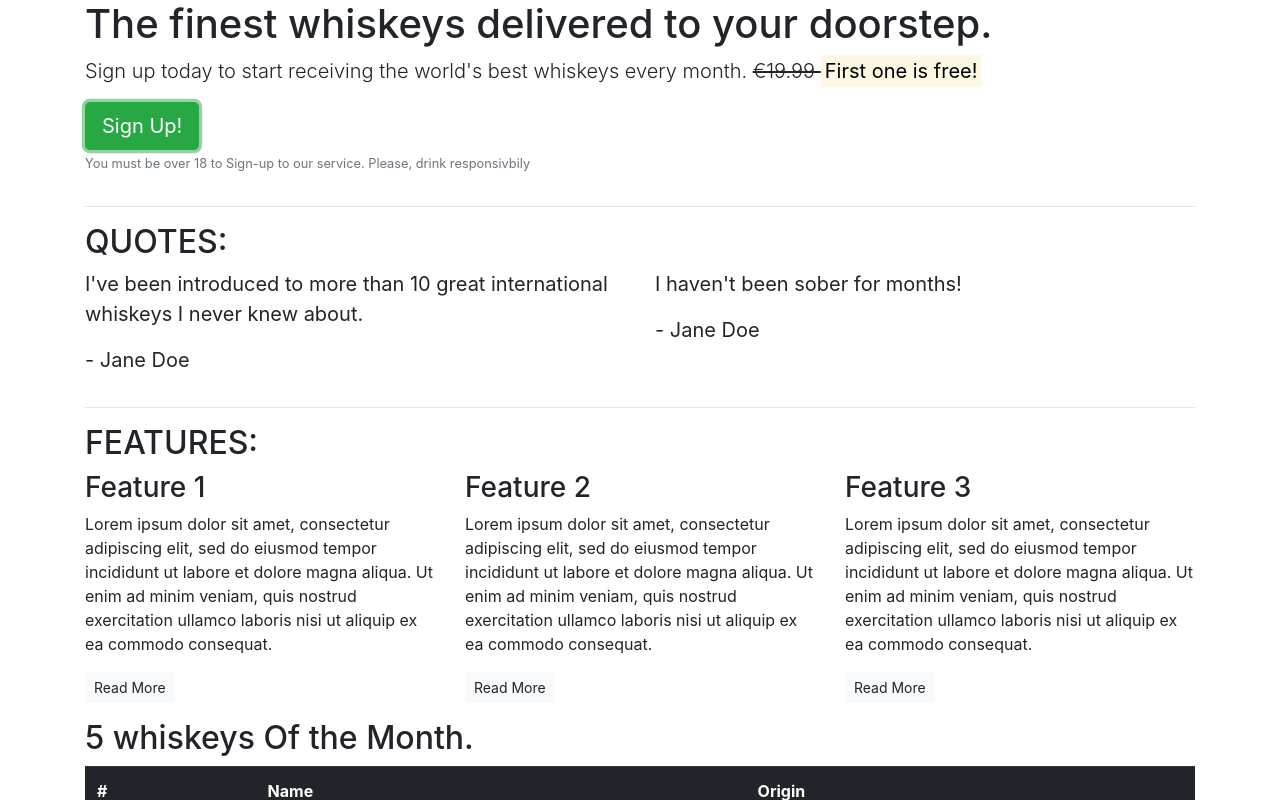
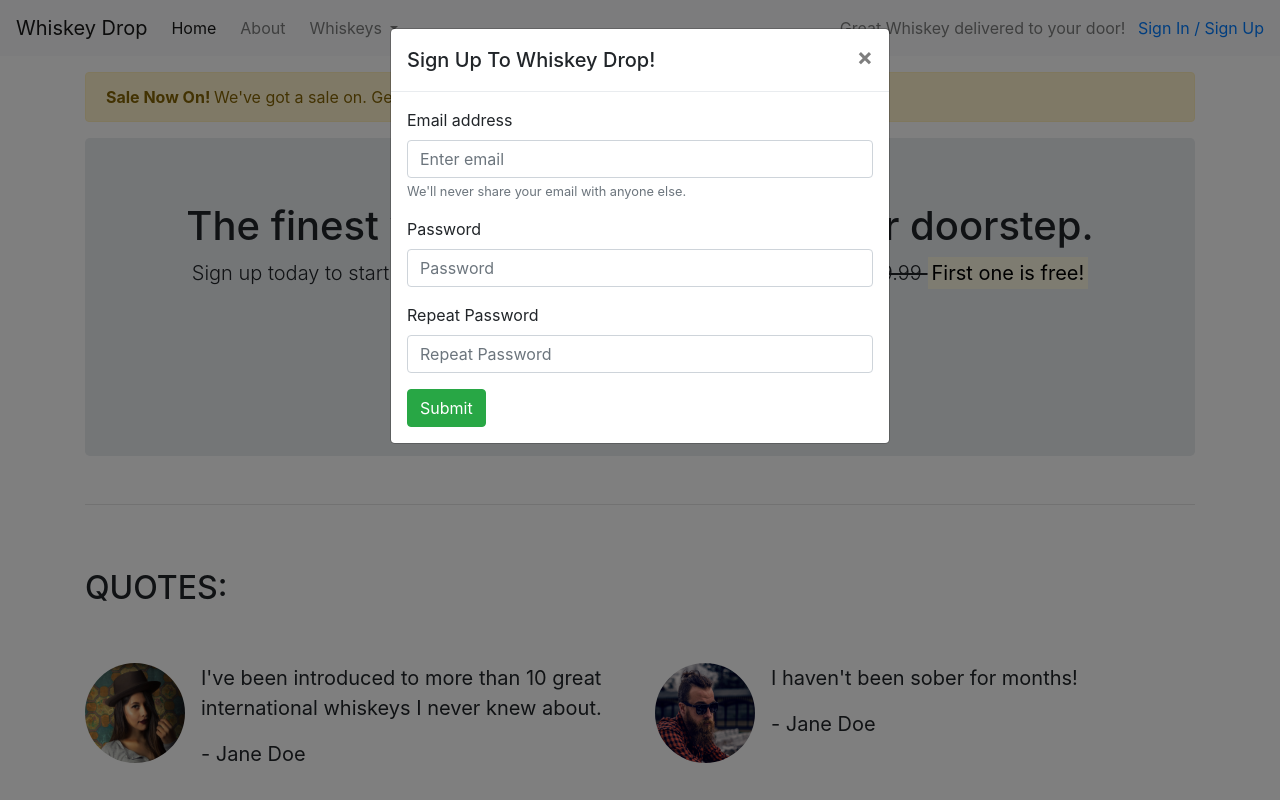
Before and after one commit to Arminas19/Bootstrap-v4.5, a plain HTML site: page index.html in a window 1280 px wide. Both pictures are taken after a click on the button "Sign Up!". Shown: the top 800 px of the page. Drawn offline with nearby package versions, Linux system fonts and the light colour scheme.

Commit message:
add a modal and dropdown menu to my nav section

```diff
--- a/index.html
+++ b/index.html
@@ -7,18 +7,60 @@
   <title>Whiskey Drop | Taste a new whiskey every month</title>
   <meta name='viewport' content="width=divice=width, initial-scale=1.0">
   <link rel="stylesheet" href="https://maxcdn.bootstrapcdn.com/bootstrap/4.1.3/css/bootstrap.min.css">
+  <script src="https://kit.fontawesome.com/35936358ad.js" crossorigin="anonymous"></script>
 </head>
 
 <body>
-  <article class="container">
+  <nav class="navbar navbar-light bg-light navbar-expand-sm">
+<a href="/" class=" navbar-brand"> Whiskey Drop  </a>
+<button class="navbar-toggler ml-auto" type="button" data-toggle="collapse" data-target=" #navbarNavDropdown" aria-controls="navbarNavDropdown" aria-expanded="false"
+aria-label="Toggle navigation">   <span class="navbar-toggler-icon">  </span>  </button>
+<div class="collapse navbar-collapse" id="navbarNavDropdown">
+
+<ul class="navbar-nav mr-auto">
+<li class="active nav-item mr-2"> <a class="nav-link" href="/"> Home </a></li>
+<li class="nav-item mr-2"> <a class="nav-link" href="about"> About </a></li>
+<li class="nav-item dropdown">
+  <a class="nav-link dropdown-toggle" href="#" id="navbarDropdownMenuLink" role="button" data-toggle="dropdown" aria-haspopup="true"
+  aria-expanded="false">
+Whiskeys
+  </a>
+
+<div class="dropdown-menu " aria-labelledby="navbarDropdownMenuLink">
+<a class="dropdown-item" href="#"> Irish   </a>
+<a class="dropdown-item" href="#"> Scotch  </a>
+<a class="dropdown-item" href="#"> Japanise </a>
+<a class="dropdown-item" href="#"> American </a>
+</div>
+
+
+</li>
+<li class="nav-item mr-2 d-block d-sm-none"> <a class="nav-link" href="/login"> Sign In / Sign Up </a></li>
+</ul>
+</div>
+<div class="d-none d-md-block">
+<p class="navbar-text my-auto mr-2"><l> Great Whiskey delivered to your door! </l></p>
+<a href="/login"> Sign In / Sign Up</a>
+</div>
+  </nav>
+  <article class="container mt-3">
+    <div class="row d-none d-sm-block">
+      <div class="col-12">
+<div class="alert alert-warning"> <strong> Sale Now On! </strong> We've got a sale on. Get a 12 month subsciption for the price
+of 6! <a href=""> See here for details! </a>
+</div>
+      </div>
+    </div>
     <!-- Callout -->
     <div class="row">
       <div class="col-12">
-      <section class="callout">
+      <section class="callout jumbotron text-center">
         <h1>The finest whiskeys delivered to your doorstep.</h1>
-        <p class="lead">Sign up today to start receiving the world's best whiskeys every month. <s> €19.99 </s> <strong>
+        <p class="lead">Sign up today to start receiving the world's best whiskeys every month.
+          <s class="d-none d-sm-inline"> €19.99 </s> <strong>
+            <span class="d-inline d-sm-none"><br>  </span>
             <mark> First one is free! </mark> </strong></p>
-        <button class="btn btn-success btn-lg"> Sign Up! </button>
+        <button class="btn btn-success btn-lg" data-toggle="modal" data-target="#signUpModal"> Sign Up! </button>
         <p class="text-muted"> <small> You must be over 18 to Sign-up to our service. Please, drink responsivbily
           </small> </p>
       </section>
@@ -30,22 +72,36 @@
     <!-- Quotes -->
     <section class="quotes">
       <div class="row">
-        <div class="col-12" >
+        <div class="col-12 my-5" >
       <h2 class="text-uppercase">Quotes:</h2>
     </div>
     </div>
     <div class="row">
       <div class="col-12 col-md-6">
+        <div class="media">
+          <div class="d-none d-sm-block">
+            <img src="images/girl-image.png" class="rounded-circle mr-3 " height="100" width="100">
+          </div>
+          <div class="media-body">
       <blockquote class="blockquote">
         <p>I've been introduced to more than 10 great international whiskeys I never knew about.</p>
         <p>- Jane Doe</p>
       </blockquote>
     </div>
+    </div>
+    </div>
     <div class="col-12 col-md-6">
+      <div class="media">
+        <div class="d-none d-sm-block">
+        <img src="images/guy-image.png" class="rounded-circle mr-3 " height="100" width="100">
+        </div>
+        <div class="media-body">
       <blockquote class="blockquote">
         <p>I haven't been sober for months!</p>
         <p>- Jane Doe</p>
       </blockquote>
+        </div>
+        </div>
     </div>
     </div>
     </section>
@@ -55,14 +111,14 @@
     <!-- Features -->
     <section class="features">
       <div class="row">
-        <div class="col-12">
+        <div class="col-12 my-5">
       <h2 class="text-uppercase">Features:</h2>
     </div>
     </div>
     <div class="row">
       <div class="col-12 col-md-6  col-lg-4">
       <div class="feature">
-        <h3>Feature 1</h3>
+        <h3><i class="fas fa-gift d-none d-sm-inline"></i> Feature 1 <span class="badge badge-success"> NEW! </span> </h3>
         <p>Lorem ipsum dolor sit amet, consectetur adipiscing elit, sed do eiusmod tempor incididunt ut labore et dolore
           magna aliqua. Ut enim ad minim veniam, quis nostrud exercitation ullamco laboris nisi ut aliquip ex ea commodo
           consequat.</p>
@@ -71,7 +127,7 @@
     </div>
     <div class="col-12 col-md-6 col-lg-4">
       <div class="feature">
-        <h3>Feature 2</h3>
+        <h3><i class="fas fa-credit-card  d-none d-sm-inline"></i> Feature 2</h3>
         <p>Lorem ipsum dolor sit amet, consectetur adipiscing elit, sed do eiusmod tempor incididunt ut labore et dolore
           magna aliqua. Ut enim ad minim veniam, quis nostrud exercitation ullamco laboris nisi ut aliquip ex ea commodo
           consequat.</p>
@@ -80,7 +136,7 @@
     </div>
     <div class="col-12 d-md-none d-lg-block col-lg-4">
       <div class="feature">
-        <h3>Feature 3</h3>
+        <h3><i class="fas fa-times-circle d-none d-sm-inline"></i> Feature 3</h3>
         <p>Lorem ipsum dolor sit amet, consectetur adipiscing elit, sed do eiusmod tempor incididunt ut labore et dolore
           magna aliqua. Ut enim ad minim veniam, quis nostrud exercitation ullamco laboris nisi ut aliquip ex ea commodo
           consequat.</p>
@@ -132,6 +188,44 @@
     </section>
     <!-- /.Challenge -->
   </article>
+
+  <div class="modal" tabindex="-1" role="dialog" id="signUpModal">
+    <div class="modal-dialog" role="document">
+      <div class="modal-content">
+        <div class="modal-header">
+          <h5 class="modal-title">Sign Up To Whiskey Drop!</h5>
+          <button type="button" class="close" data-dismiss="modal" aria-label="Close">
+            <span aria-hidden="true">&times;</span>
+          </button>
+        </div>
+        <div class="modal-body">
+
+          <form>
+            <div class="form-group">
+              <label for="exampleInputEmail1">Email address</label>
+              <input type="email" class="form-control" id="exampleInputEmail1" aria-describedby="emailHelp" placeholder="Enter email">
+              <small id="emailHelp" class="form-text text-muted">We'll never share your email with anyone else.</small>
+            </div>
+            <div class="form-group">
+              <label for="password">Password</label>
+              <input type="password" class="form-control" id="password" placeholder="Password">
+            </div>
+
+            <div class="form-group">
+              <label for="repeatPassword">Repeat Password</label>
+              <input type="password" class="form-control" id="repeatPassword" placeholder="Repeat Password">
+            </div>
+
+            <button type="submit" class="btn btn-success">Submit</button>
+          </form>
+
+        </div>
+      </div>
+    </div>
+  </div>
+  <script src="https://code.jquery.com/jquery-3.3.1.slim.min.js" integrity="sha384-q8i/X+965DzO0rT7abK41JStQIAqVgRVzpbzo5smXKp4YfRvH+8abtTE1Pi6jizo" crossorigin="anonymous"></script>
+<script src="https://cdnjs.cloudflare.com/ajax/libs/popper.js/1.14.3/umd/popper.min.js" integrity="sha384-ZMP7rVo3mIykV+2+9J3UJ46jBk0WLaUAdn689aCwoqbBJiSnjAK/l8WvCWPIPm49" crossorigin="anonymous"></script>
+<script src="https://stackpath.bootstrapcdn.com/bootstrap/4.1.3/js/bootstrap.min.js" integrity="sha384-ChfqqxuZUCnJSK3+MXmPNIyE6ZbWh2IMqE241rYiqJxyMiZ6OW/JmZQ5stwEULTy" crossorigin="anonymous"></script>
 </body>
 
 </html>
```
Also changed, not shown: images/girl-image.png (added), images/guy-image.png (added).
